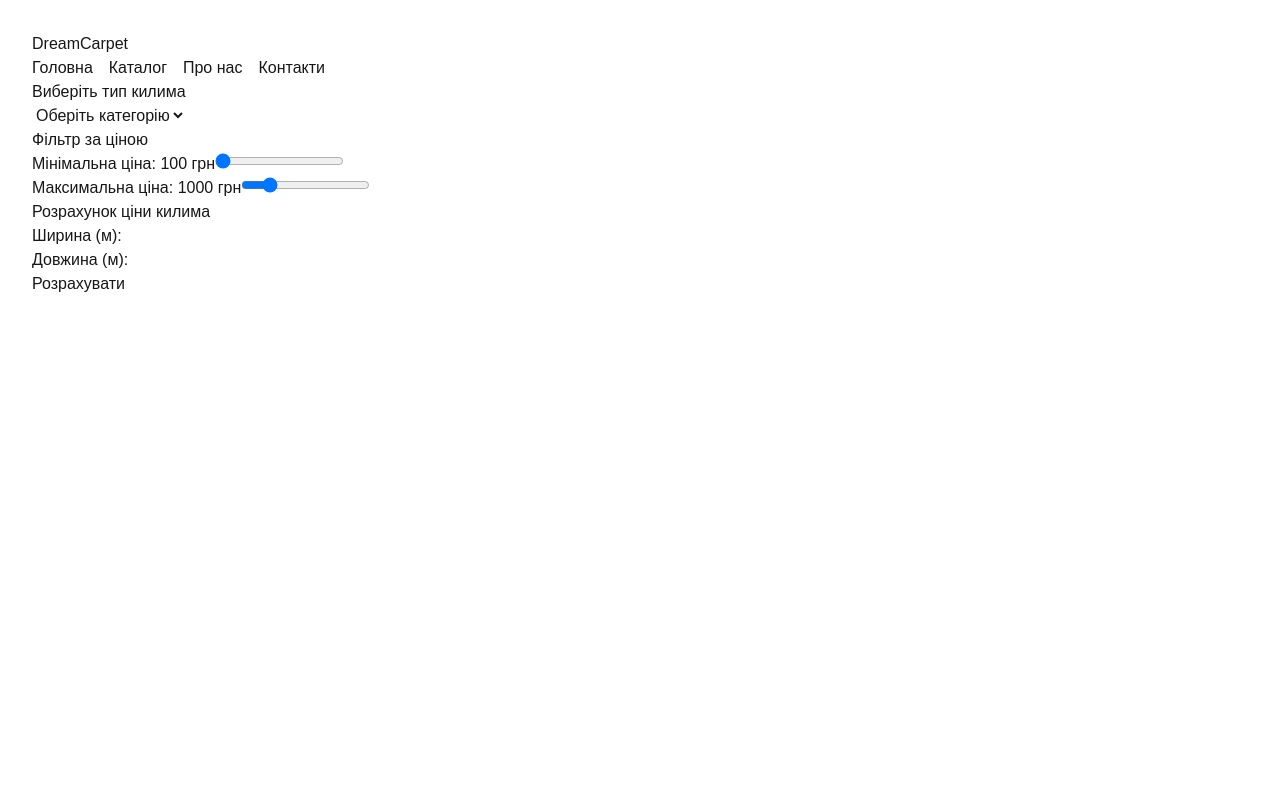
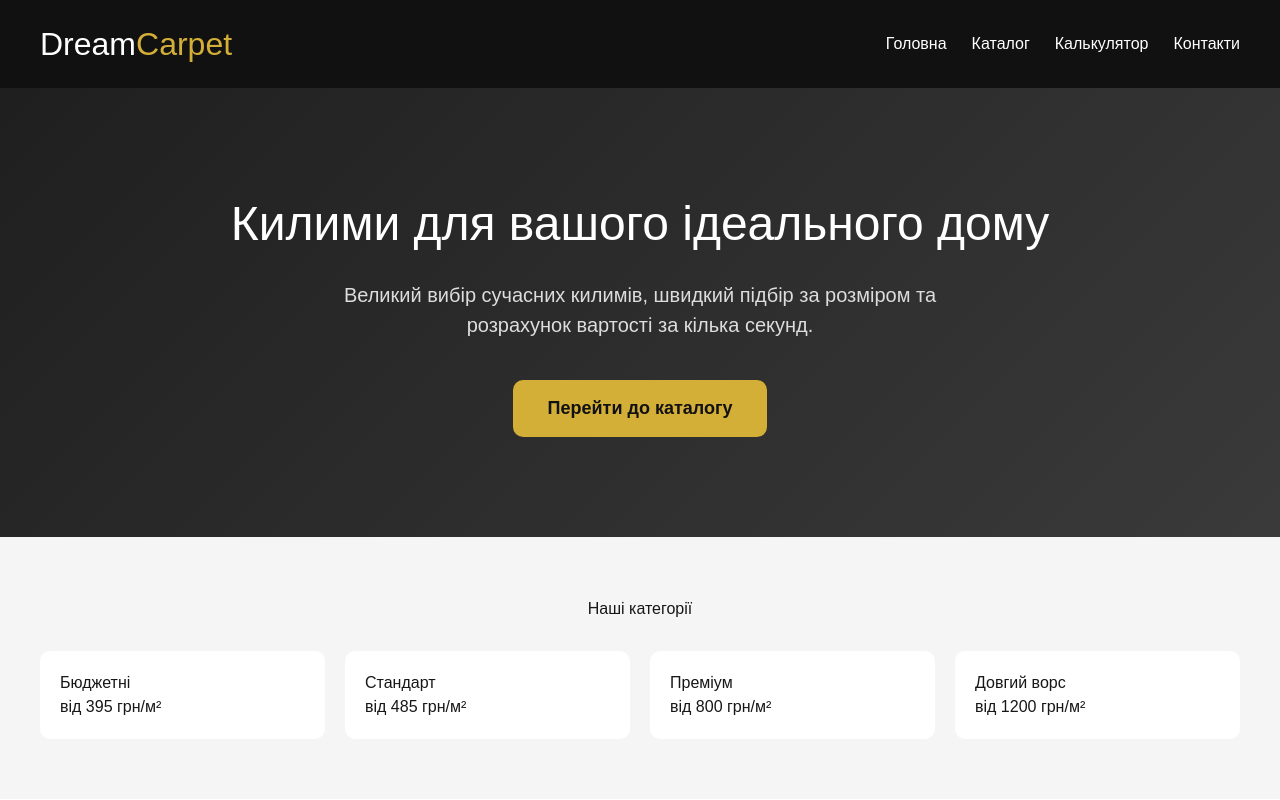
Before and after one commit to gb8kmmch7h-blip/dreamcarpet, a Next.js app: page / in a window 1280 px wide. Shown: the top 800 px of the page. Built offline with nearby package versions, Linux system fonts and the light colour scheme.

Commit message:
Додав каталог та сторінку товару

```diff
--- /dev/null
+++ b/app/catalog/[id]/page.tsx
@@ -0,0 +1,34 @@
+export default function ProductPage() {
+  return (
+    <main
+      style={{
+        padding: "40px",
+        maxWidth: "900px",
+        margin: "0 auto",
+      }}
+    >
+      <h1>Сторінка товару</h1>
+
+      <div
+        style={{
+          width: "100%",
+          height: "400px",
+          background: "#ddd",
+          borderRadius: "15px",
+          display: "flex",
+          justifyContent: "center",
+          alignItems: "center",
+          fontSize: "28px",
+        }}
+      >
+        Фото товару
+      </div>
+
+      <h2 style={{ marginTop: "30px" }}>395 грн/м²</h2>
+
+      <p>
+        Тут буде повний опис товару.
+      </p>
+    </main>
+  );
+}
--- /dev/null
+++ b/app/catalog/page.tsx
@@ -0,0 +1,79 @@
+import Link from "next/link";
+export default function CatalogPage() {
+  const carpets = [
+    { id: 1, name: "Milano", price: 395 },
+    { id: 2, name: "Venice", price: 485 },
+    { id: 3, name: "Royal", price: 800 },
+    { id: 4, name: "Soft", price: 1200 },
+    { id: 5, name: "Modern", price: 550 },
+    { id: 6, name: "Classic", price: 690 },
+    { id: 7, name: "Luxury", price: 980 },
+    { id: 8, name: "Premium Plus", price: 1450 },
+  ];
+
+  return (
+    <main style={{ padding: "40px", background: "#f5f5f5", minHeight: "100vh" }}>
+      <h1 style={{ textAlign: "center", marginBottom: "40px" }}>
+        Каталог килимів
+      </h1>
+
+      <div
+        style={{
+          display: "grid",
+          gridTemplateColumns: "repeat(auto-fit,minmax(260px,1fr))",
+          gap: "25px",
+        }}
+      >
+        {carpets.map((carpet) => (
+          <div
+            key={carpet.id}
+            style={{
+              background: "#fff",
+              borderRadius: "15px",
+              overflow: "hidden",
+              boxShadow: "0 5px 15px rgba(0,0,0,0.1)",
+            }}
+          >
+            <div
+              style={{
+                height: "180px",
+                background: "#d9d9d9",
+                display: "flex",
+                justifyContent: "center",
+                alignItems: "center",
+                fontSize: "20px",
+              }}
+            >
+              Фото товару
+            </div>
+
+            <div style={{ padding: "20px" }}>
+              <h3>{carpet.name}</h3>
+
+              <p style={{ fontSize: "20px", fontWeight: "bold" }}>
+                {carpet.price} грн/м²
+              </p>
+
+              <Link
+  href={`/catalog/${carpet.id}`}
+  style={{
+    display: "block",
+    textAlign: "center",
+    width: "100%",
+    padding: "12px",
+    background: "#111",
+    color: "#fff",
+    borderRadius: "8px",
+    textDecoration: "none",
+    marginTop: "10px",
+  }}
+>
+  Детальніше
+</Link>
+            </div>
+          </div>
+        ))}
+      </div>
+    </main>
+  );
+}
--- a/app/page.tsx
+++ b/app/page.tsx
@@ -1,33 +1,37 @@
 "use client";
-import React, { useState } from 'react';
+import React, { useState } from "react";
+import Header from "../components/Header";
+import Hero from "../components/Hero";
+import Categories from "../components/Categories";
 
 export default function HomePage() {
-  const [category, setCategory] = useState('');
-  const [width, setWidth] = useState('');
-  const [length, setLength] = useState('');
+  const [category, setCategory] = useState("");
+  const [width, setWidth] = useState("");
+  const [length, setLength] = useState("");
   const [price, setPrice] = useState<number | null>(null);
   const [minPrice, setMinPrice] = useState(100);
-  const [maxPrice, setMaxPrice] = useState(1000);
+  const [maxPrice, setMaxPrice] = useState(5000);
 
   const calculatePrice = () => {
     const w = parseFloat(width);
     const l = parseFloat(length);
+
     if (!isNaN(w) && !isNaN(l) && category) {
       const area = w * l;
       let unitPrice = 0;
+
       switch (category) {
-        case 'budget':
+        case "budget":
           unitPrice = 300;
           break;
-        case 'standard':
+        case "standard":
           unitPrice = 500;
           break;
-        case 'premium':
+        case "premium":
           unitPrice = 800;
           break;
-        default:
-          unitPrice = 0;
       }
+
       setPrice(area * unitPrice);
     } else {
       setPrice(null);
@@ -35,32 +39,33 @@ export default function HomePage() {
   };
 
   return (
-    <div style={{ padding: '2rem', fontFamily: 'Arial, sans-serif' }}>
-      <header>
-        <h1>DreamCarpet</h1>
-        <nav>
-          <ul style={{ listStyle: 'none', padding: 0, display: 'flex', gap: '1rem' }}>
-            <li><a href="/">Головна</a></li>
-            <li><a href="/catalog">Каталог</a></li>
-            <li><a href="/about">Про нас</a></li>
-            <li><a href="/contact">Контакти</a></li>
-          </ul>
-        </nav>
-      </header>
-      <main>
+    <>
+      <Header />
+      <Hero />
+<Categories />
+
+      <main style={{ padding: "40px", fontFamily: "Arial" }}>
         <section>
           <h2>Виберіть тип килима</h2>
-          <select value={category} onChange={(e) => setCategory(e.target.value)}>
+
+          <select
+            value={category}
+            onChange={(e) => setCategory(e.target.value)}
+          >
             <option value="">Оберіть категорію</option>
             <option value="budget">Бюджетний</option>
             <option value="standard">Середній</option>
             <option value="premium">Преміум</option>
           </select>
         </section>
+
+        <br />
+
         <section>
           <h2>Фільтр за ціною</h2>
-          <div>
+
           <label>Мінімальна ціна: {minPrice} грн</label>
+
           <input
             type="range"
             min="100"
@@ -69,9 +74,12 @@ export default function HomePage() {
             value={minPrice}
             onChange={(e) => setMinPrice(Number(e.target.value))}
           />
-          </div>
-          <div>
+
+          <br />
+          <br />
+
           <label>Максимальна ціна: {maxPrice} грн</label>
+
           <input
             type="range"
             min="100"
@@ -80,32 +88,44 @@ export default function HomePage() {
             value={maxPrice}
             onChange={(e) => setMaxPrice(Number(e.target.value))}
           />
-          </div>
         </section>
+
+        <br />
+
         <section>
           <h2>Розрахунок ціни килима</h2>
+
           <div>
             <label>Ширина (м): </label>
+
             <input
               type="number"
               value={width}
               onChange={(e) => setWidth(e.target.value)}
             />
           </div>
+
+          <br />
+
           <div>
             <label>Довжина (м): </label>
+
             <input
               type="number"
               value={length}
               onChange={(e) => setLength(e.target.value)}
             />
           </div>
+
+          <br />
+
           <button onClick={calculatePrice}>Розрахувати</button>
+
           {price !== null && (
-            <p>Ціна: {price} грн</p>
+            <h3>Орієнтовна ціна: {price.toLocaleString()} грн</h3>
           )}
         </section>
       </main>
-    </div>
+    </>
   );
 }
--- /dev/null
+++ b/components/Categories.tsx
@@ -0,0 +1,41 @@
+export default function Categories() {
+  return (
+    <section
+      style={{
+        padding: "60px 40px",
+        background: "#f5f5f5",
+      }}
+    >
+      <h2 style={{ textAlign: "center" }}>Наші категорії</h2>
+
+      <div
+        style={{
+          display: "grid",
+          gridTemplateColumns: "repeat(4, 1fr)",
+          gap: "20px",
+          marginTop: "30px",
+        }}
+      >
+        <div style={{ background: "#fff", padding: "20px", borderRadius: "10px" }}>
+          <h3>Бюджетні</h3>
+          <p>від 395 грн/м²</p>
+        </div>
+
+        <div style={{ background: "#fff", padding: "20px", borderRadius: "10px" }}>
+          <h3>Стандарт</h3>
+          <p>від 485 грн/м²</p>
+        </div>
+
+        <div style={{ background: "#fff", padding: "20px", borderRadius: "10px" }}>
+          <h3>Преміум</h3>
+          <p>від 800 грн/м²</p>
+        </div>
+
+        <div style={{ background: "#fff", padding: "20px", borderRadius: "10px" }}>
+          <h3>Довгий ворс</h3>
+          <p>від 1200 грн/м²</p>
+        </div>
+      </div>
+    </section>
+  );
+}
--- /dev/null
+++ b/components/Header.tsx
@@ -0,0 +1,35 @@
+export default function Header() {
+  return (
+    <header
+      style={{
+        display: "flex",
+        justifyContent: "space-between",
+        alignItems: "center",
+        padding: "20px 40px",
+        background: "#111",
+        color: "#fff",
+      }}
+    >
+      <h1 style={{ fontSize: "32px", margin: 0 }}>
+        Dream<span style={{ color: "#d4af37" }}>Carpet</span>
+      </h1>
+
+      <nav>
+        <ul
+          style={{
+            display: "flex",
+            gap: "25px",
+            listStyle: "none",
+            margin: 0,
+            padding: 0,
+          }}
+        >
+          <li>Головна</li>
+          <li>Каталог</li>
+          <li>Калькулятор</li>
+          <li>Контакти</li>
+        </ul>
+      </nav>
+    </header>
+  );
+}
--- /dev/null
+++ b/components/Hero.tsx
@@ -0,0 +1,52 @@
+import Link from "next/link";
+
+export default function Hero() {
+  return (
+    <section
+      style={{
+        background: "linear-gradient(135deg, #1f1f1f, #3a3a3a)",
+        color: "#fff",
+        textAlign: "center",
+        padding: "100px 20px",
+      }}
+    >
+      <h2
+        style={{
+          fontSize: "48px",
+          marginBottom: "20px",
+        }}
+      >
+        Килими для вашого ідеального дому
+      </h2>
+
+      <p
+        style={{
+          fontSize: "20px",
+          color: "#ddd",
+          maxWidth: "700px",
+          margin: "0 auto 40px",
+        }}
+      >
+        Великий вибір сучасних килимів, швидкий підбір за розміром та
+        розрахунок вартості за кілька секунд.
+      </p>
+
+      <Link href="/catalog">
+        <button
+          style={{
+            padding: "15px 35px",
+            fontSize: "18px",
+            background: "#d4af37",
+            color: "#111",
+            border: "none",
+            borderRadius: "10px",
+            cursor: "pointer",
+            fontWeight: "bold",
+          }}
+        >
+          Перейти до каталогу
+        </button>
+      </Link>
+    </section>
+  );
+}
```
Also changed, not shown: components/PriceCalculator.tsx (added), components/PriceFilter.tsx (added). Lines whose indentation alone changed are shown as unchanged.
